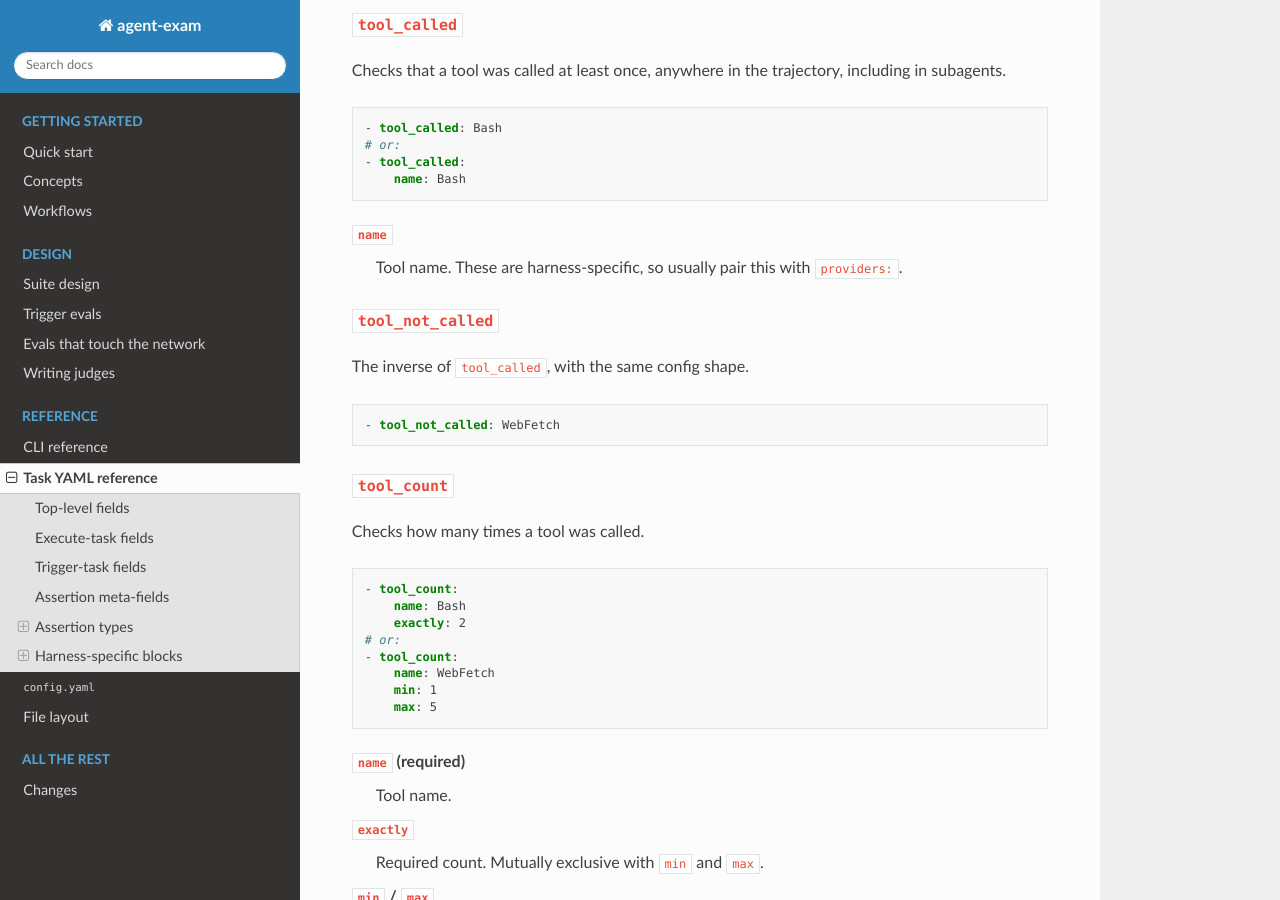
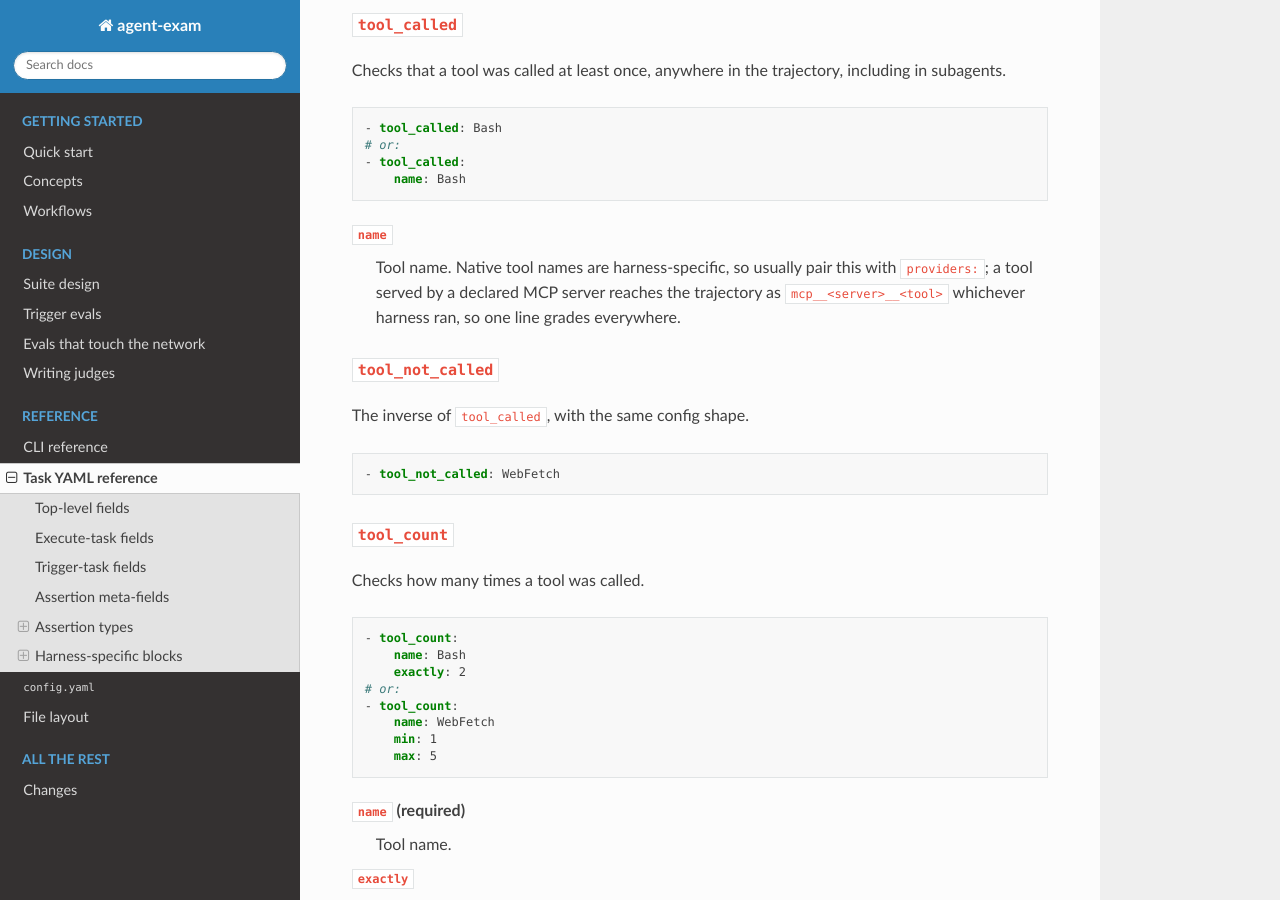
Before and after one commit to AdrianAtZyte/agent-exam, a Sphinx documentation site: the page built from docs/reference/task-yaml.rst, in a window 1280 px wide and 900 px high, scrolled down 4397 px. Built offline with Sphinx 7.4.7 and the Read the Docs theme 3.1.0, drawn with Linux system fonts in a browser that asks for light colours; some of the changed text lies outside the part shown.

Commit message:
Say once that MCP tool names are canonical everywhere

```diff
--- a/docs/reference/config-yaml.rst
+++ b/docs/reference/config-yaml.rst
@@ -327,8 +327,8 @@
 sees, and the ones set up in the developer's own harness config are left out.
 
 Assertions grade MCP tool calls through the ordinary ``tool_called``,
-``tool_not_called`` and ``tool_count`` types. The tool *names* are
-harness-specific, so pair them with ``providers:``.
+``tool_not_called`` and ``tool_count`` types, naming the tool as
+``mcp__<server>__<tool>`` whichever harness ran.
 
 A full example
 ==============
--- a/docs/reference/task-yaml.rst
+++ b/docs/reference/task-yaml.rst
@@ -235,8 +235,10 @@
         name: Bash
 
 ``name``
-    Tool name. These are harness-specific, so usually pair this with
-    ``providers:``.
+    Tool name. Native tool names are harness-specific, so usually pair this
+    with ``providers:``; a tool served by a declared MCP server reaches the
+    trajectory as ``mcp__<server>__<tool>`` whichever harness ran, so one line
+    grades everywhere.
 
 ``tool_not_called``
 -------------------
```
Also changed, not shown: other parts of docs/reference/task-yaml.rst (+0 -4 lines).
